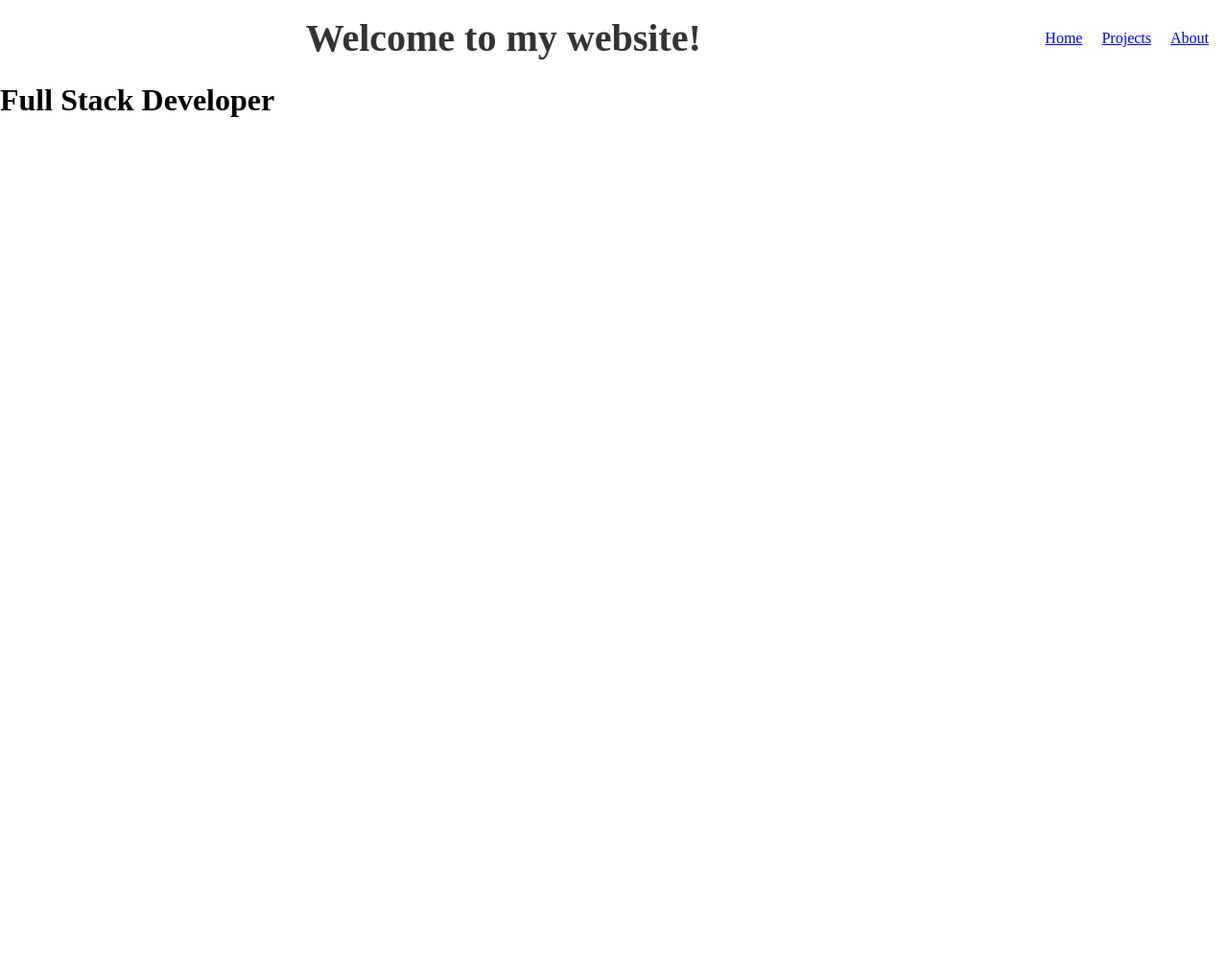
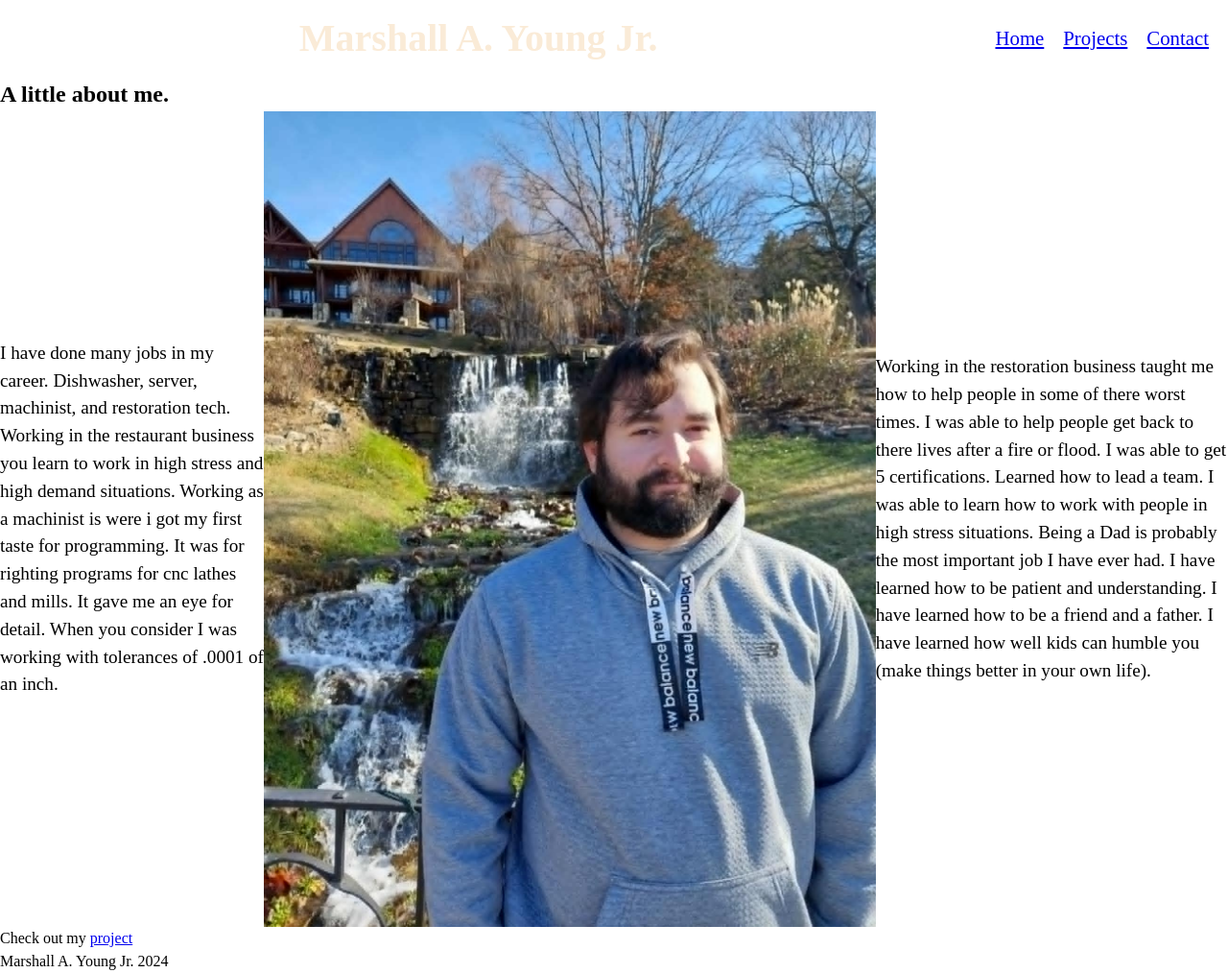
Before and after one commit to Marshmello1317/marshmello1317.github.io, a plain HTML site: page index.html in a window 1280 px wide. Shown: the whole page at 96% size. Before the commit the page ends 800 px from the top, so only its background shows below. Drawn offline with Linux system fonts and the light colour scheme.

Commit message:
added content to hero page pic and small bio

```diff
--- a/index.html
+++ b/index.html
@@ -9,17 +9,32 @@
 </head>
 <body>
   <header>
-  <h1>Welcome to my website!</h1>
+  <h1>Marshall A. Young Jr.</h1>
   <nav>
     <ul>
       <li><a href="index.html">Home</a></li>
       <li><a href="#">Projects</a></li>
-      <li><a href="/about.html">About</a></li>
+      <li><a href="/contact.html">Contact</a></li>
     </ul>
   </nav>
 </header>
 <main>
-  <h1>Full Stack Developer</h1>
+  <h2>A little about me.</h2>
+  <article>
+    <p>
+      I have done many jobs in my career. Dishwasher, server, machinist, and restoration tech. Working in the restaurant business you learn to work in high stress and high demand situations. Working as a machinist is were i got my first taste for programming. It was for righting programs for cnc lathes and mills. It gave me an eye for detail. When you consider I was working with tolerances of .0001 of an inch.
+    </p>
+    <img src="/img/download.jpg" alt="Marshall Young">
+    <p>
+      Working in the restoration business taught me how to help people in some of there worst times. I was able to help people get back to there lives after a fire or flood. I was able to get 5 certifications. Learned how to lead a team. I was able to learn how to work with people in high stress situations. Being a Dad is probably the most important job I have ever had. I have learned how to be patient and understanding. I have learned how to be a friend and a father. I have learned how well kids can humble you (make things better in your own life).
+    </p>
+  </article>
 </main>
+<footer>
+  <p>
+    Check out my <a href="#">project</a> <br>
+    Marshall A. Young Jr. 2024
+  </p>
+</footer>
 </body>
 </html>
--- a/style.css
+++ b/style.css
@@ -4,21 +4,41 @@ header {
     display: flex;
     justify-content: space-between;
     align-items: center;
+
 }
 
 header h1 {
     margin: 0 auto;
     font-size: 40px;
     font-weight: 700;
-    color: #333;
+    color: antiquewhite;
+
 }
 
 nav ul {
     display: flex;
     list-style: none;
+    font-size: 1.3rem;
 }
 
 nav ul li {
     margin-right: 20px;
     justify-content: space-between;
 }
+main h1 {
+    width: 100%;
+    display: flex;
+    text-align: center;
+}
+
+main article {
+    width: 100%;
+    display: flex;
+    justify-content: center;
+    align-items: center;
+    font-size: 1.2rem;
+}
+main img {
+    width: 650px;
+    height: 850px;
+}
```
Also changed, not shown: contact.html (renamed from about.html, +10 -0 lines), img/download.jpg (added).
